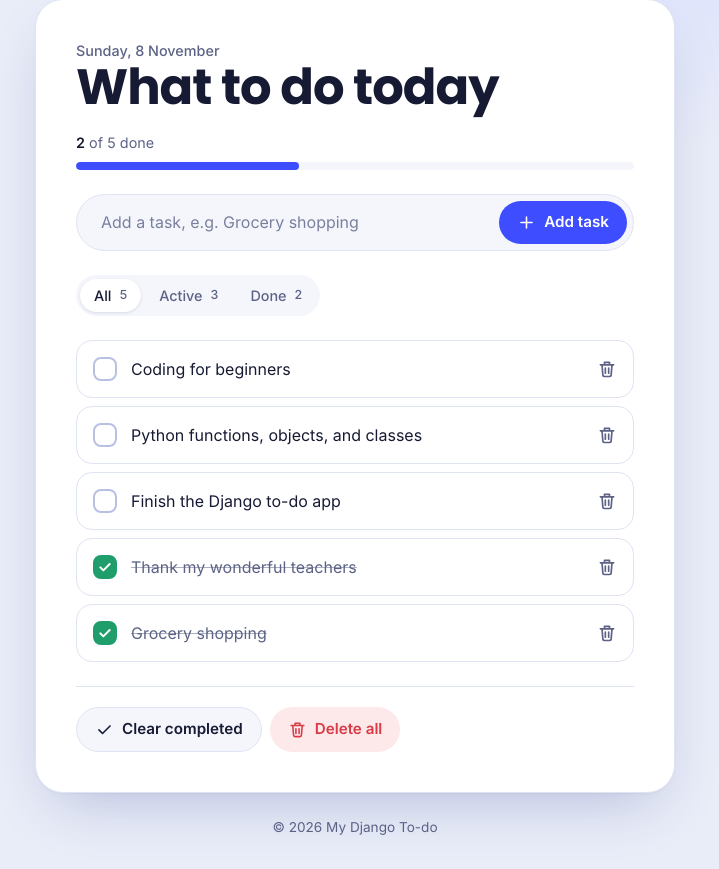
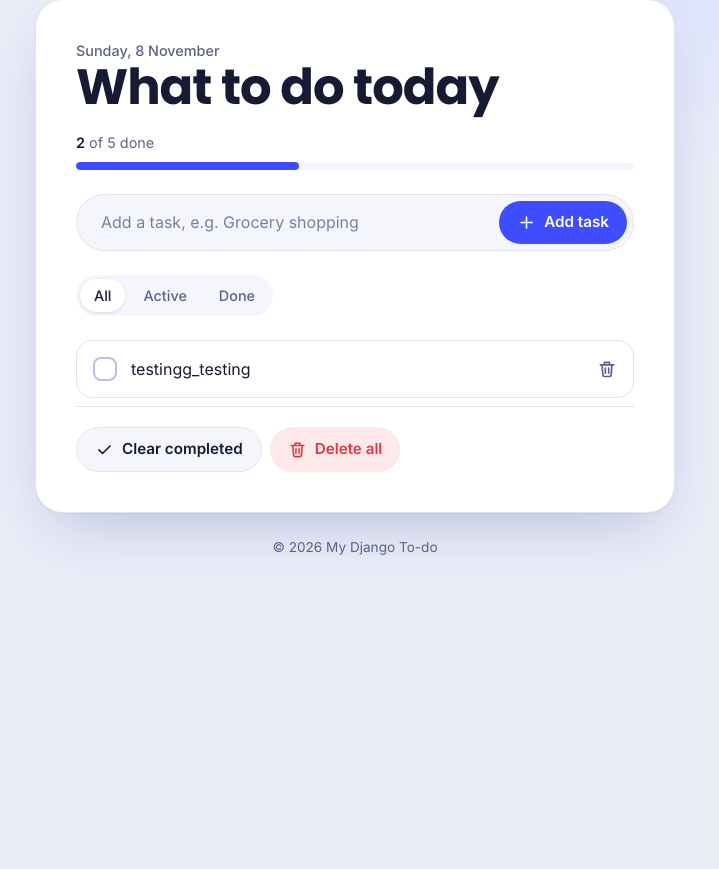
Before and after one commit to AndGrib/todoapp, a Django app: page / in a window 1280 px wide. Shown: the part 57-926 px from the top of the page, without its empty margins (285-1004 px from the left). After the commit the page ends 612 px from the top, so only its background shows below. Run offline with Django 5.2, Linux system fonts and the light colour scheme; data comes from the database, SQL or seed files in the repository.

Commit message:
Displaying database items

```diff
--- a/todolist/static/todolist/style.css
+++ b/todolist/static/todolist/style.css
@@ -207,9 +207,6 @@ h1 {
 }
 
 .filter {
-  display: inline-flex;
-  align-items: center;
-  gap: 8px;
   padding: 6px 14px;
   font-size: 0.9rem;
   font-weight: 500;
@@ -217,11 +214,6 @@ h1 {
   text-decoration: none;
   border-radius: var(--radius-pill);
   transition: color 0.2s, background 0.2s;
-}
-
-.filter span {
-  font-size: 0.78rem;
-  color: var(--ink-soft);
 }
 
 .filter:hover {
@@ -270,8 +255,12 @@ h1 {
   align-items: center;
   gap: 14px;
   padding: 12px 8px 12px 12px;
-  cursor: pointer;
-  border-radius: 12px;
+}
+
+/* If you make the text or the whole task a link, it won't turn blue */
+.todo a {
+  color: inherit;
+  text-decoration: none;
 }
 
 .box {
--- a/todolist/templates/todolist/index.html
+++ b/todolist/templates/todolist/index.html
@@ -5,9 +5,10 @@
   <meta charset="UTF-8">
   <meta name="viewport" content="width=device-width, initial-scale=1">
   <title>What to do today</title>
+
   <!-- Local fonts (no internet needed) -->
-  <link rel="stylesheet" href="{% static 'todolist/bs/css/fonts.css' %}" />
-  <link rel="stylesheet" href="{% static 'todolist/style.css' %}" />
+  <link rel="stylesheet" href="{% static 'todolist/bs/css/fonts.css' %}">
+  <link rel="stylesheet" href="{% static 'todolist/style.css' %}">
 </head>
 <body>
 
@@ -19,6 +20,7 @@
         <h1>What to do today</h1>
       </div>
 
+      <!-- Static for now: the numbers will become dynamic later -->
       <div class="progress" aria-label="2 of 5 tasks done">
         <span class="progress-count"><strong>2</strong> of 5 done</span>
         <div class="progress-track">
@@ -37,83 +39,44 @@
       </button>
     </form>
 
-    <!-- Filters -->
+    <!-- Filters (static for now) -->
     <nav class="filters" aria-label="Filter tasks">
-      <a href="#" class="filter is-active" aria-current="page">All <span>5</span></a>
-      <a href="#" class="filter">Active <span>3</span></a>
-      <a href="#" class="filter">Done <span>2</span></a>
+      <a href="#" class="filter is-active" aria-current="page">All</a>
+      <a href="#" class="filter">Active</a>
+      <a href="#" class="filter">Done</a>
     </nav>
 
-    <!-- Task list -->
+    <!-- Task list: one <li> per record in the database -->
     <ul class="todo-list">
-
-      <li class="todo">
-        <input type="checkbox" id="todo-1" class="todo-check">
-        <label for="todo-1" class="todo-label">
+      <!-- Example of a completed task: the extra class "done" -->
+          {% for todolist in todo_items %}
+          {% if todolist.completed %}
+      <li class="todo done">
+        <div class="todo-label">
           <span class="box" aria-hidden="true">
             <svg viewBox="0 0 24 24"><path d="M5 12.5l4.5 4.5L19 7.5"/></svg>
           </span>
-          <span class="todo-text">Coding for beginners</span>
-        </label>
-        <button class="icon-btn" type="button" aria-label="Delete “Coding for beginners”">
+          <span class="todo-text">{{todolist.text}}</span>
+        </div>
+        <button class="icon-btn" type="button" aria-label="Delete task">
           <svg viewBox="0 0 24 24" aria-hidden="true"><path d="M4 7h16M10 11v6M14 11v6M6 7l1 12a2 2 0 0 0 2 2h6a2 2 0 0 0 2-2l1-12M9 7V4h6v3"/></svg>
         </button>
       </li>
-
+          {% else %}
+      <!-- Example of a not completed task -->
       <li class="todo">
-        <input type="checkbox" id="todo-2" class="todo-check">
-        <label for="todo-2" class="todo-label">
+        <div class="todo-label">
           <span class="box" aria-hidden="true">
             <svg viewBox="0 0 24 24"><path d="M5 12.5l4.5 4.5L19 7.5"/></svg>
           </span>
-          <span class="todo-text">Python functions, objects, and classes</span>
-        </label>
-        <button class="icon-btn" type="button" aria-label="Delete “Python functions, objects, and classes”">
+          <a class="todo-text" href="#"><span class="todo-text">{{todolist.text}}</span></a>
+        </div>
+        <button class="icon-btn" type="button" aria-label="Delete task">
           <svg viewBox="0 0 24 24" aria-hidden="true"><path d="M4 7h16M10 11v6M14 11v6M6 7l1 12a2 2 0 0 0 2 2h6a2 2 0 0 0 2-2l1-12M9 7V4h6v3"/></svg>
         </button>
       </li>
-
-      <li class="todo">
-        <input type="checkbox" id="todo-3" class="todo-check">
-        <label for="todo-3" class="todo-label">
-          <span class="box" aria-hidden="true">
-            <svg viewBox="0 0 24 24"><path d="M5 12.5l4.5 4.5L19 7.5"/></svg>
-          </span>
-          <span class="todo-text">Finish the Django to-do app</span>
-        </label>
-        <button class="icon-btn" type="button" aria-label="Delete “Finish the Django to-do app”">
-          <svg viewBox="0 0 24 24" aria-hidden="true"><path d="M4 7h16M10 11v6M14 11v6M6 7l1 12a2 2 0 0 0 2 2h6a2 2 0 0 0 2-2l1-12M9 7V4h6v3"/></svg>
-        </button>
-      </li>
-
-      <li class="todo">
-        <input type="checkbox" id="todo-4" class="todo-check" checked>
-        <label for="todo-4" class="todo-label">
-          <span class="box" aria-hidden="true">
-            <svg viewBox="0 0 24 24"><path d="M5 12.5l4.5 4.5L19 7.5"/></svg>
-          </span>
-          <span class="todo-text">Thank my wonderful teachers</span>
-        </label>
-        <button class="icon-btn" type="button" aria-label="Delete “Thank my wonderful teachers”">
-          <svg viewBox="0 0 24 24" aria-hidden="true"><path d="M4 7h16M10 11v6M14 11v6M6 7l1 12a2 2 0 0 0 2 2h6a2 2 0 0 0 2-2l1-12M9 7V4h6v3"/></svg>
-        </button>
-      </li>
-
-      <li class="todo">
-        <input type="checkbox" id="todo-5" class="todo-check" checked>
-        <label for="todo-5" class="todo-label">
-          <span class="box" aria-hidden="true">
-            <svg viewBox="0 0 24 24"><path d="M5 12.5l4.5 4.5L19 7.5"/></svg>
-          </span>
-          <span class="todo-text">Grocery shopping</span>
-        </label>
-        <button class="icon-btn" type="button" aria-label="Delete “Grocery shopping”">
-          <svg viewBox="0 0 24 24" aria-hidden="true"><path d="M4 7h16M10 11v6M14 11v6M6 7l1 12a2 2 0 0 0 2 2h6a2 2 0 0 0 2-2l1-12M9 7V4h6v3"/></svg>
-        </button>
-      </li>
-
-    </ul>
-
+          {% endif %}
+          {% endfor %}
     <!-- Bulk actions -->
     <div class="bulk-actions">
       <button type="button" class="btn btn-soft">
--- a/todolist/views.py
+++ b/todolist/views.py
@@ -1,6 +1,9 @@
 from django.shortcuts import render
+from .models import Todolist
 
 # Create your views here.
 
 def index(request):
-    return render(request, 'todolist/index.html')
+    todo_items = Todolist.objects.order_by('id')
+    context = {'todo_items' : todo_items}
+    return render(request, 'todolist/index.html', context)
```
Also changed, not shown: other parts of todolist/static/todolist/style.css (+15 -21 lines).
